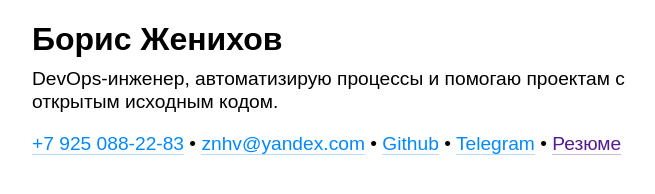
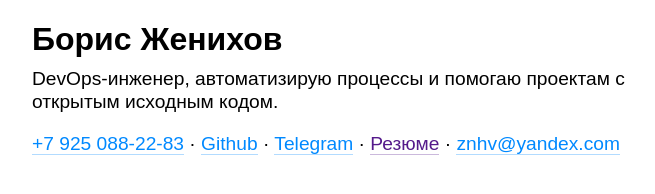
Before and after one commit to abuwhite/znhv.github.io, a plain HTML site: page index.html in a window 1280 px wide. Shown: the top 194 px of the page, without its empty margins (288-943 px from the left). Drawn offline with Linux system fonts and the light colour scheme; no server answers.

Commit message:
Refactoring

```diff
--- a/index.html
+++ b/index.html
@@ -59,7 +59,8 @@
 	<header>
 		<h1>Борис Женихов</h1>
 		<p>DevOps-инженер, автоматизирую процессы и помогаю проектам с открытым исходным кодом.</p>
-		<p><a href="tel:89250882283">+7 925 088-22-83</a> • <a href="mailto:znhv@yandex.com">znhv@yandex.com</a> • <a href="http://github.com/znhv">Github</a> • <a href="https://t.me/catblaster">Telegram</a> • <a href="">Резюме</a></p>
+		<p><a href="tel:89250882283">+7 925 088-22-83</a> · <a href="http://github.com/znhv">Github</a> · <a href="https://t.me/catblaster">Telegram</a> · <a href="">Резюме</a> · <a href="mailto:znhv@yandex.com">znhv@yandex.com</a></p>
+		<p></p>
 	</header>
 	<div class="likely">
 	  <div class="twitter">Твитнуть</div>
```
